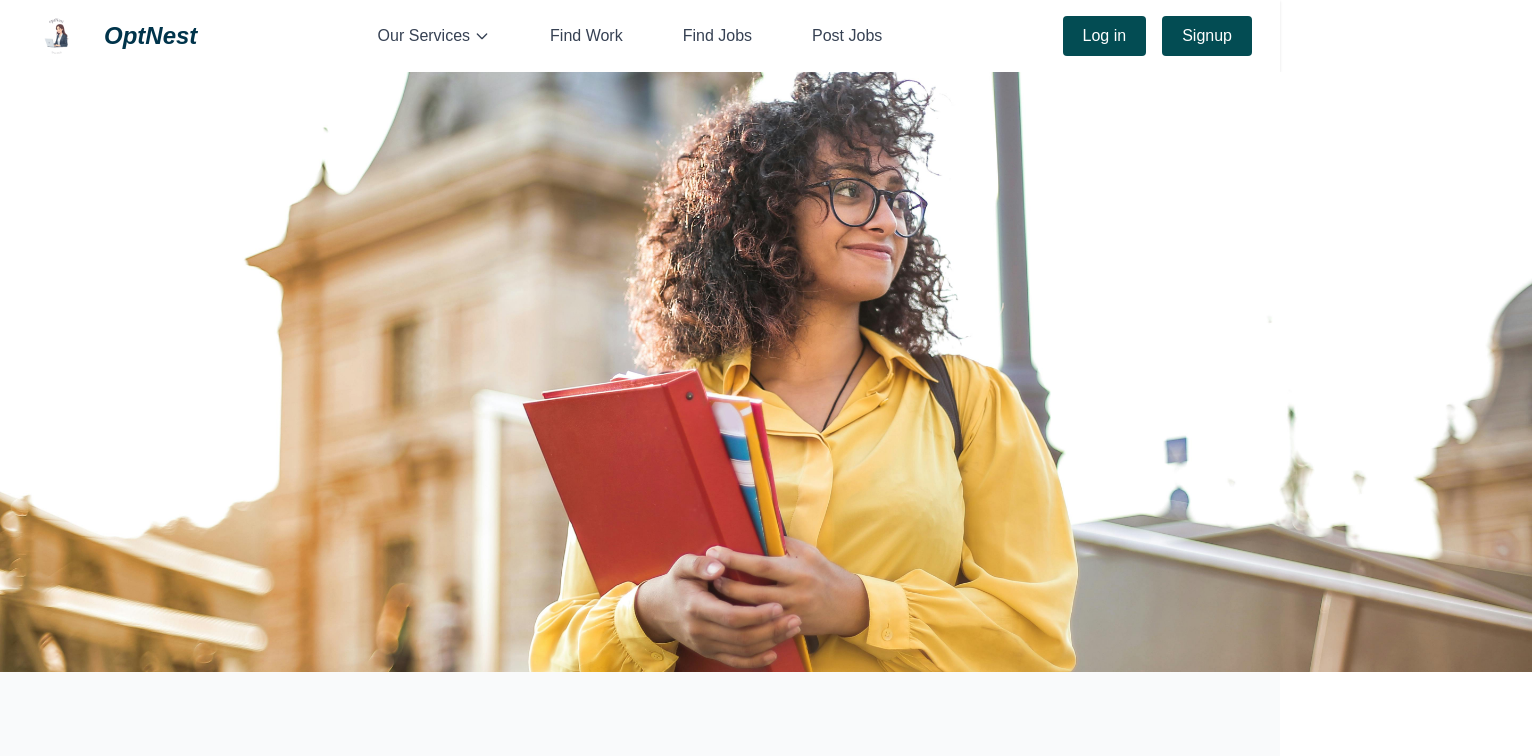
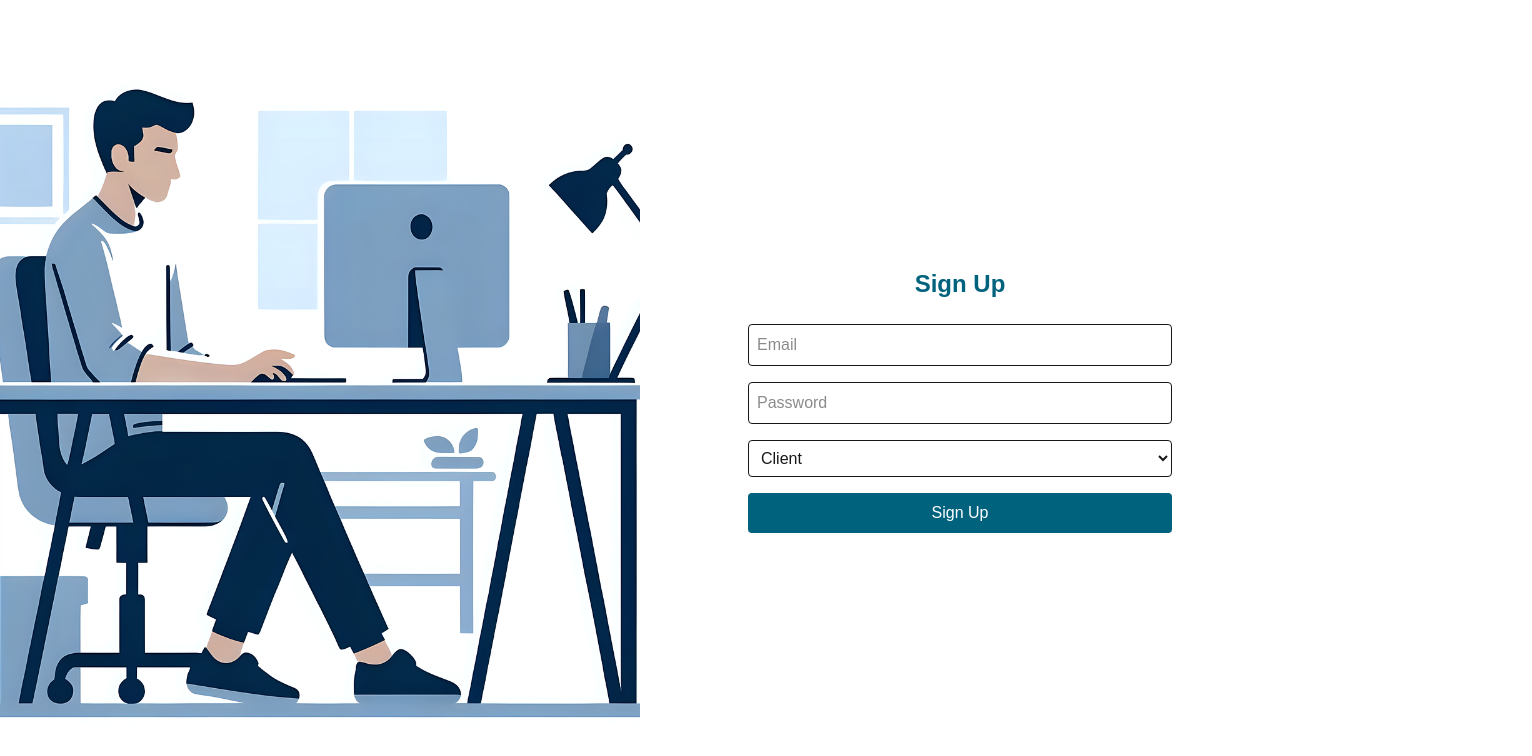
Before and after one commit to Erusavadla-Lavanya/optnest, a Next.js app: page / in a window 1280 px wide. Shown: the top 756 px of the page, 1532 px wide, since content can reach past the window. Built offline with nearby package versions, Linux system fonts and the light colour scheme.

Commit message:
Initial commit from optproject-main to optnest

```diff
--- /dev/null
+++ b/app/Dashboard/page.tsx
@@ -0,0 +1,16 @@
+import { NextPage } from "next";
+import Header from "../components/Header";
+import Searchbar from "../components/Searchbar";
+
+const Dashboard: NextPage = () => {
+  return (
+    <div className="min-h-screen bg-gray-50">
+      <main className="">
+        <Header />
+        <Searchbar />
+      </main>
+    </div>
+  );
+};
+
+export default Dashboard;
--- a/app/components/CompanyList.tsx
+++ b/app/components/CompanyList.tsx
@@ -85,7 +85,7 @@ const CompanyList = () => {
     });
 
     const visibleJobs = jobList.filter(
-      (job) => job.applicant_count < 5 || job.has_applied
+      (job) => job.applicant_count <= 5 || job.has_applied
     );
 
     setJobs(visibleJobs);
--- a/app/components/Header.tsx
+++ b/app/components/Header.tsx
@@ -212,13 +212,13 @@ const Header: FC = () => {
 
   return (
     <header className="bg-white w-full shadow-sm">
-      <nav className="w-full px-4 py-4 lg:px-7 flex flex-col md:flex-row items-center justify-between">
+      <nav className="w-full px-4 py-4 lg:px-3 flex flex-col md:flex-row items-center justify-between">
         {/* Logo & Brand */}
         <div className="flex items-center space-x-4 mb-4 cursor-pointer md:mb-0">
           <img
             src="/image/logo.png"
             alt="OptNest Logo"
-            className="h-10 w-15 object-contain"
+            className="h-10 w-5 object-contain"
           />
           <h1 className="text-2xl font-extrabold italic text-[#00344B] cursor-pointer">
             OptNest
@@ -301,7 +301,7 @@ const Header: FC = () => {
         </div>
 
         {/* Login/Signup Buttons */}
-        <div className="flex items-center space-x-4">
+        {/* <div className="flex items-center space-x-4">
           <button className="bg-[#034C53] py-2 px-5 rounded text-white hover:bg-[#02575f]">
             Log in
           </button>
@@ -311,7 +311,7 @@ const Header: FC = () => {
           >
             Signup
           </button>
-        </div>
+        </div> */}
       </nav>
     </header>
   );
--- a/app/components/Searchbar.tsx
+++ b/app/components/Searchbar.tsx
@@ -23,7 +23,7 @@ import { FC } from "react";
 const SearchBar: FC = () => {
   return (
     <div
-      className="w-383 h-150 bg-cover bg-center bg-no-repeat"
+      className="w-379 h-150 bg-cover bg-center bg-no-repeat"
       style={{
         backgroundImage: "url('/image/students.jpg')",
       }}
--- /dev/null
+++ b/app/home/page.tsx
@@ -0,0 +1,105 @@
+"use client";
+
+import { useState } from "react";
+import { useRouter } from "next/navigation";
+import { supabase } from "@/lib/supabase";
+
+export default function SignupPage() {
+  const router = useRouter();
+  const [email, setEmail] = useState("");
+  const [password, setPassword] = useState("");
+  const [role, setRole] = useState("client");
+  const [message, setMessage] = useState("");
+  const [error, setError] = useState("");
+  const [loading, setLoading] = useState(false);
+  const [showPassword, setShowPassword] = useState(false);
+
+  const handleSignup = async () => {
+    setError("");
+    setMessage("");
+    setLoading(true);
+
+    try {
+      const { data: authData, error: authError } = await supabase.auth.signUp({
+        email,
+        password,
+      });
+
+      if (authError) throw authError;
+
+      const user = authData?.user;
+      if (!user || !user.id || !user.email) {
+        throw new Error("User data missing after signup.");
+      }
+
+      const { error: insertError } = await supabase.from("login").insert([
+        {
+          id: user.id,
+          email: user.email,
+          role,
+        },
+      ]);
+      if (insertError) throw insertError;
+
+      // ✅ Redirect to Dashboard page after successful signup
+      router.push("/Dashboard");
+    } catch (err: any) {
+      setError(err.message);
+    } finally {
+      setLoading(false);
+    }
+  };
+
+  return (
+    <div className="min-h-screen flex">
+      {/* Left image */}
+      <div className="w-1/2 bg-[url('/image/student-8732859_1280.png')] bg-cover bg-center hidden md:block" />
+      {/* Signup form */}
+      <div className="w-full md:w-1/2 flex items-center justify-center bg-white">
+        <div className="max-w-md w-full p-3">
+          <h1 className="text-2xl font-bold mb-6 text-[#01627d] text-center">
+            Sign Up
+          </h1>
+
+          <input
+            type="email"
+            placeholder="Email"
+            value={email}
+            className="w-full p-2 mb-4 border rounded"
+            onChange={(e) => setEmail(e.target.value)}
+          />
+
+          <div className="relative mb-4">
+            <input
+              type={showPassword ? "text" : "password"}
+              placeholder="Password"
+              value={password}
+              className="w-full p-2 pr-10 border rounded"
+              onChange={(e) => setPassword(e.target.value)}
+            />
+          </div>
+
+          <select
+            value={role}
+            onChange={(e) => setRole(e.target.value)}
+            className="w-full p-2 mb-4 border rounded"
+          >
+            <option value="client">Client</option>
+            <option value="freelancer">Freelancer</option>
+          </select>
+
+          <button
+            onClick={handleSignup}
+            disabled={loading}
+            className="w-full bg-[#01627d] text-white py-2 rounded hover:bg-[#01475a] disabled:bg-gray-400"
+          >
+            {loading ? "Processing..." : "Sign Up"}
+          </button>
+
+          {message && <p className="text-green-600 mt-4">{message}</p>}
+          {error && <p className="text-red-600 mt-4">{error}</p>}
+        </div>
+      </div>
+    </div>
+  );
+}
--- a/app/page.tsx
+++ b/app/page.tsx
@@ -1,13 +1,16 @@
+
 import { NextPage } from "next";
-import Header from "./components/Header";
-import Searchbar from "./components/Searchbar";
+// import Searchbar from "./components/Searchbar";
+// import Header from "./components/Header";
+import SignupPage from "./home/page";
 
 const HomePage: NextPage = () => {
   return (
     <div className="min-h-screen bg-gray-50">
       <main className="">
-        <Header />
-        <Searchbar />
+        {/* <Header />
+        <Searchbar /> */}
+        <SignupPage />
       </main>
     </div>
   );
--- a/app/signup/page.tsx
+++ b/app/signup/page.tsx
@@ -217,111 +217,112 @@
 //     </div>
 //   );
 // }
-"use client";
 
-import { useState } from "react";
-import { useRouter } from "next/navigation";
-import { supabase } from "@/lib/supabase";
+// "use client";
 
-export default function SignupPage() {
-  const router = useRouter();
-  const [email, setEmail] = useState("");
-  const [password, setPassword] = useState("");
-  const [role, setRole] = useState("client");
-  const [message, setMessage] = useState("");
-  const [error, setError] = useState("");
-  const [loading, setLoading] = useState(false);
-  const [showPassword, setShowPassword] = useState(false);
+// import { useState } from "react";
+// import { useRouter } from "next/navigation";
+// import { supabase } from "@/lib/supabase";
 
-  const handleSignup = async () => {
-    setError("");
-    setMessage("");
-    setLoading(true);
+// export default function SignupPage() {
+//   const router = useRouter();
+//   const [email, setEmail] = useState("");
+//   const [password, setPassword] = useState("");
+//   const [role, setRole] = useState("client");
+//   const [message, setMessage] = useState("");
+//   const [error, setError] = useState("");
+//   const [loading, setLoading] = useState(false);
+//   const [showPassword, setShowPassword] = useState(false);
 
-    try {
-      const { data: authData, error: authError } = await supabase.auth.signUp({
-        email,
-        password,
-      });
+//   const handleSignup = async () => {
+//     setError("");
+//     setMessage("");
+//     setLoading(true);
 
-      if (authError) throw authError;
+//     try {
+//       const { data: authData, error: authError } = await supabase.auth.signUp({
+//         email,
+//         password,
+//       });
 
-      const user = authData?.user;
-      if (!user || !user.id || !user.email) {
-        throw new Error("User data missing after signup.");
-      }
+//       if (authError) throw authError;
 
-      const { error: insertError } = await supabase.from("login").insert([
-        {
-          id: user.id,
-          email: user.email,
-          role,
-        },
-      ]);
-      if (insertError) throw insertError;
+//       const user = authData?.user;
+//       if (!user || !user.id || !user.email) {
+//         throw new Error("User data missing after signup.");
+//       }
 
-      setMessage("Signup successful! Please check your email to verify.");
-      router.push("/login");
-    } catch (err: any) {
-      console.error("Signup Error:", err);
-      setError(err.message);
-    } finally {
-      setLoading(false);
-    }
-  };
+//       const { error: insertError } = await supabase.from("login").insert([
+//         {
+//           id: user.id,
+//           email: user.email,
+//           role,
+//         },
+//       ]);
+//       if (insertError) throw insertError;
 
-  return (
-    <div className="min-h-screen flex">
-      {/* Left side - Background image */}
-      <div className="w-1/2 bg-[url('/image/student-8732859_1280.png')] bg-cover bg-center hidden md:block" />
+//       setMessage("Signup successful! Please check your email to verify.");
+//       router.push("/home");
+//     } catch (err: any) {
+//       console.error("Signup Error:", err);
+//       setError(err.message);
+//     } finally {
+//       setLoading(false);
+//     }
+//   };
 
-      {/* Right side - Sign Up form */}
-      <div className="w-full md:w-1/2 flex items-center justify-center bg-white">
-        <div className="max-w-md w-full p-3">
-          <h1 className="text-2xl font-bold mb-6 text-[#641B2E] text-center">
-            Sign Up
-          </h1>
+//   return (
+//     <div className="min-h-screen flex">
+//       {/* Left side - Background image */}
+//       <div className="w-1/2 bg-[url('/image/student-8732859_1280.png')] bg-cover bg-center hidden md:block" />
 
-          <input
-            type="email"
-            placeholder="Email"
-            value={email}
-            className="w-full p-2 mb-4 border rounded"
-            onChange={(e) => setEmail(e.target.value)}
-          />
+//       {/* Right side - Sign Up form */}
+//       <div className="w-full md:w-1/2 flex items-center justify-center bg-white">
+//         <div className="max-w-md w-full p-3">
+//           <h1 className="text-2xl font-bold mb-6 text-[#01627d] text-center">
+//             Sign Up
+//           </h1>
 
-          {/* Password input with eye toggle */}
-          <div className="relative mb-4">
-            <input
-              type={showPassword ? "text" : "password"}
-              placeholder="Password"
-              value={password}
-              className="w-full p-2 pr-10 border rounded"
-              onChange={(e) => setPassword(e.target.value)}
-            />
-          </div>
+//           <input
+//             type="email"
+//             placeholder="Email"
+//             value={email}
+//             className="w-full p-2 mb-4 border rounded"
+//             onChange={(e) => setEmail(e.target.value)}
+//           />
 
-          <select
-            value={role}
-            onChange={(e) => setRole(e.target.value)}
-            className="w-full p-2 mb-4 border rounded"
-          >
-            <option value="client">Client</option>
-            <option value="freelancer">Freelancer</option>
-          </select>
+//           {/* Password input with eye toggle */}
+//           <div className="relative mb-4">
+//             <input
+//               type={showPassword ? "text" : "password"}
+//               placeholder="Password"
+//               value={password}
+//               className="w-full p-2 pr-10 border rounded"
+//               onChange={(e) => setPassword(e.target.value)}
+//             />
+//           </div>
 
-          <button
-            onClick={handleSignup}
-            disabled={loading}
-            className="w-full bg-[#641B2E] text-white py-2 rounded hover:bg-[#4b1323] disabled:bg-gray-400"
-          >
-            {loading ? "Processing..." : "Sign Up"}
-          </button>
+//           <select
+//             value={role}
+//             onChange={(e) => setRole(e.target.value)}
+//             className="w-full p-2 mb-4 border rounded"
+//           >
+//             <option value="client">Client</option>
+//             <option value="freelancer">Freelancer</option>
+//           </select>
 
-          {message && <p className="text-green-600 mt-4">{message}</p>}
-          {error && <p className="text-red-600 mt-4">{error}</p>}
-        </div>
-      </div>
-    </div>
-  );
-}
+//           <button
+//             onClick={handleSignup}
+//             disabled={loading}
+//             className="w-full bg-[#01627d] text-white py-2 rounded hover:bg-[#01627d] disabled:bg-gray-400"
+//           >
+//             {loading ? "Processing..." : "Sign Up"}
+//           </button>
+
+//           {message && <p className="text-green-600 mt-4">{message}</p>}
+//           {error && <p className="text-red-600 mt-4">{error}</p>}
+//         </div>
+//       </div>
+//     </div>
+//   );
+// }
```
